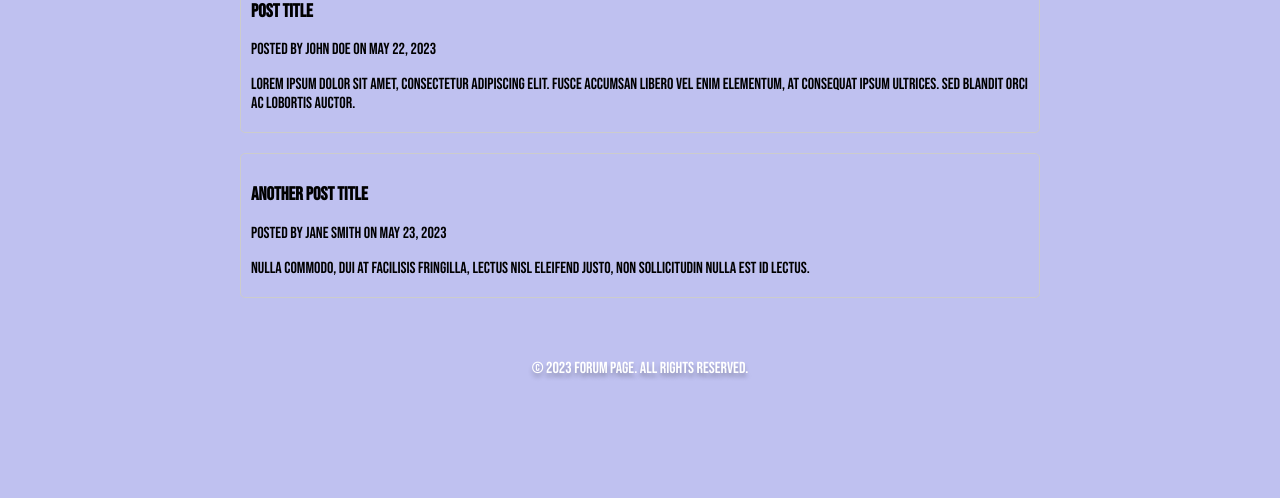
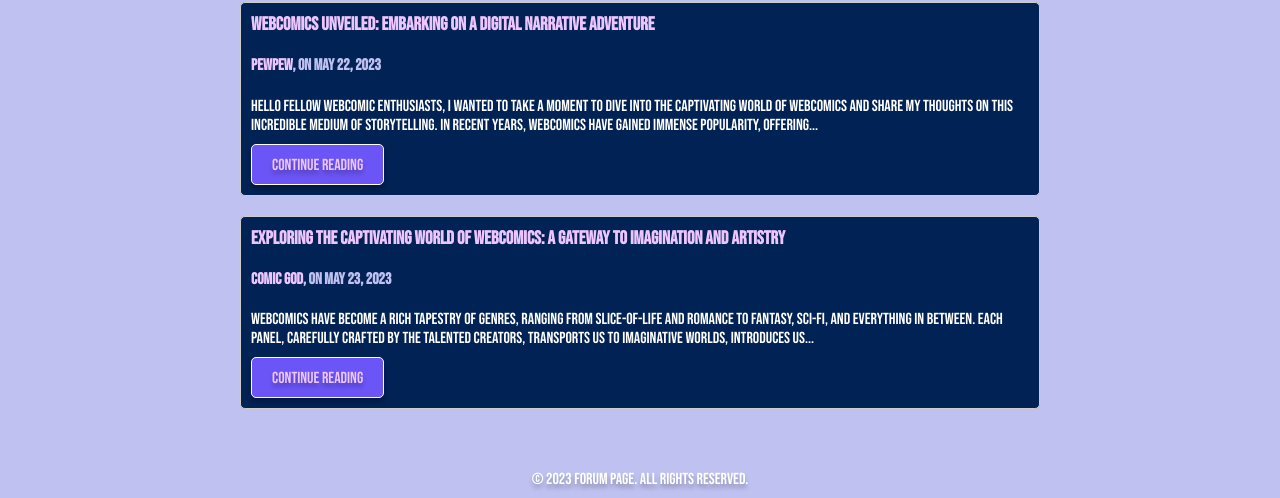
Before and after one commit to Veehulkendeer/webcomic-corner, a website: page forum.html in a window 1280 px wide. Shown: the part 374-872 px from the top of the page. Before the commit the page ends 800 px from the top, so only its background shows below. Drawn offline with Linux system fonts and the light colour scheme.

Commit message:
modified:   forum.css 	modified:   forum.html

```diff
--- a/forum.css
+++ b/forum.css
@@ -220,26 +220,63 @@ h2 {
     animation-delay: 1.8s;
 }
 
-  .content {
+.content {
     max-width: 800px;
+    height: auto;
     margin: 20px auto;
     padding: 20px;
   }
 
   .forum-post {
+    height: auto;
     border: 1px solid #ccc;
     border-radius: 5px;
     padding: 10px;
     margin-bottom: 20px;
+    background-color: #002254;
   }
 
-  h2 {
+  h3 {
     margin: 0;
+    color: #EDC6FF;
+    margin-bottom: 1rem;
+  }
+
+  h4 {
+    color: #BFC1F0;
+  }
+
+  h4 span {
+    color: #EDC6FF;
   }
 
   p {
     margin-bottom: 10px;
+    color: #FFFFFF;
   }
+
+  .continue-reading {
+    display: inline-block;
+    background-color: #6C55F7;
+    color: #EDC6FF;
+    text-shadow: 0px 4px 4px rgba(0, 0, 0, 0.25);
+    padding: 10px 20px;
+    text-decoration: none;
+    font-family: 'bebas_neueregular', sans-serif;
+    font-size: 16px;
+    border-radius: 5px;
+    text-align: center;
+    border: 1px solid #FFFFFF;
+    box-shadow: 0px 4px 4px rgba(0, 0, 0, 0.25);
+    transition: background-color 0.3s ease;
+    width: fit-content;
+    z-index: 1;
+  }
+
+  .continue-reading:hover {
+    background-color: #4B36D1;
+  }
+
 
   footer {
     text-align: center;
--- a/forum.html
+++ b/forum.html
@@ -41,14 +41,20 @@
   <section class="content">
     <h2>Forum</h2>
     <div class="forum-post">
-      <h3>Post Title</h3>
-      <p>Posted by John Doe on May 22, 2023</p>
-      <p>Lorem ipsum dolor sit amet, consectetur adipiscing elit. Fusce accumsan libero vel enim elementum, at consequat ipsum ultrices. Sed blandit orci ac lobortis auctor.</p>
+      <h3>Webcomics Unveiled: Embarking on a Digital Narrative Adventure</h3>
+      <h4><span>PewPew</span>, on May 22, 2023</h4>
+      <p>
+        Hello fellow webcomic enthusiasts, I wanted to take a moment to dive into the captivating world of webcomics and share my thoughts on this incredible medium of storytelling. In recent years, webcomics have gained immense popularity, offering...
+      </p>
+      <a class="continue-reading" href="#">Continue Reading</a>
     </div>
     <div class="forum-post">
-      <h3>Another Post Title</h3>
-      <p>Posted by Jane Smith on May 23, 2023</p>
-      <p>Nulla commodo, dui at facilisis fringilla, lectus nisl eleifend justo, non sollicitudin nulla est id lectus.</p>
+      <h3>Exploring the Captivating World of Webcomics: A Gateway to Imagination and Artistry</h3>
+      <h4><span>Comic God</span>, on May 23, 2023</h4>
+      <p>
+        Webcomics have become a rich tapestry of genres, ranging from slice-of-life and romance to fantasy, sci-fi, and everything in between. Each panel, carefully crafted by the talented creators, transports us to imaginative worlds, introduces us...
+      </p>
+      <a class="continue-reading" href="#">Continue Reading</a>
     </div>
   </section>
 
```
